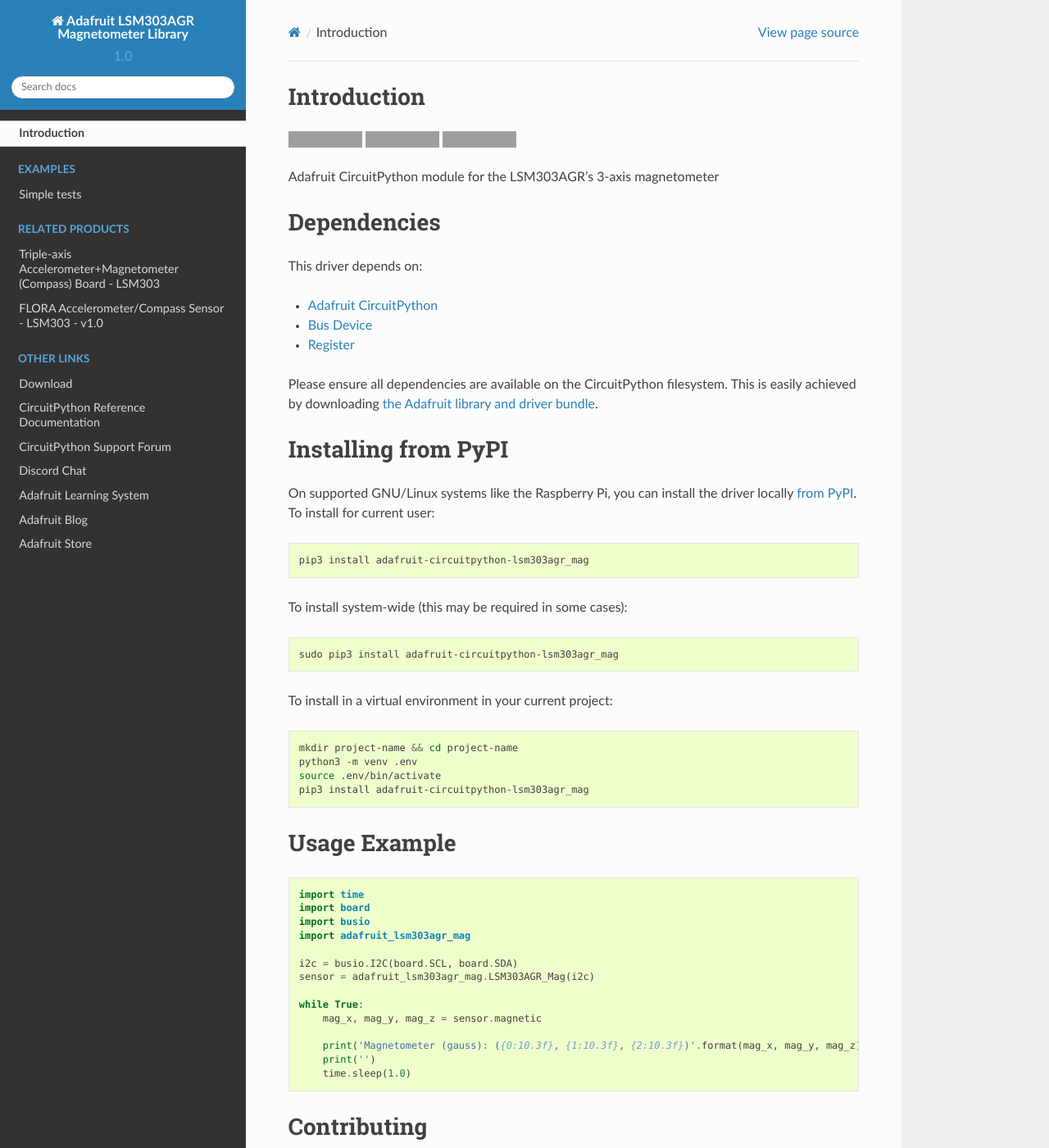
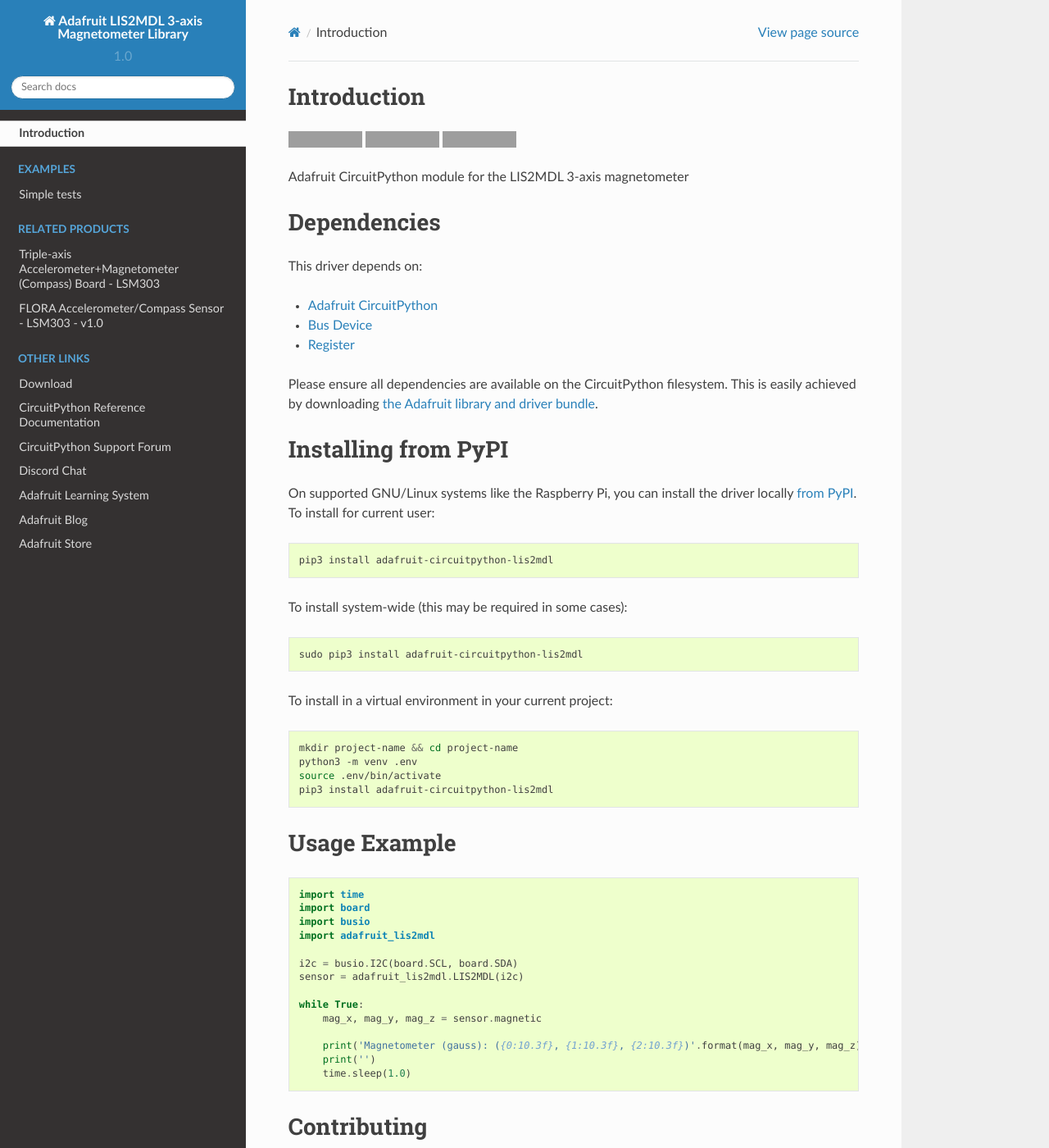
Before and after one commit to adafruit/Adafruit_CircuitPython_LIS2MDL, a Sphinx documentation site: the page built from docs/index.rst, in a window 1280 px wide and 1400 px high. Shown: the whole window at 82% size. Built offline with Sphinx 7.4.7 and the Read the Docs theme 2.0.0, drawn with Linux system fonts in a browser that asks for light colours; grey boxes are pictures that could not be loaded.

Commit message:
Rename to use the name of the actual sensor

```diff
--- a/README.rst
+++ b/README.rst
@@ -2,19 +2,19 @@
 Introduction
 ============
 
-.. image:: https://readthedocs.org/projects/adafruit-circuitpython-lsm303agr-mag/badge/?version=latest
-    :target: https://circuitpython.readthedocs.io/projects/lsm303agr-mag/en/latest/
+.. image:: https://readthedocs.org/projects/adafruit-circuitpython-lis2mdl-mag/badge/?version=latest
+    :target: https://circuitpython.readthedocs.io/projects/lis2mdl-mag/en/latest/
     :alt: Documentation Status
 
 .. image :: https://img.shields.io/discord/327254708534116352.svg
     :target: https://discord.gg/nBQh6qu
     :alt: Discord
 
-.. image:: https://github.com/adafruit/Adafruit_CircuitPython_LSM303AGR_Mag/workflows/Build%20CI/badge.svg
-    :target: https://github.com/adafruit/Adafruit_CircuitPython_LSM303AGR_Mag/actions/
+.. image:: https://github.com/adafruit/Adafruit_CircuitPython_LIS2MDL/workflows/Build%20CI/badge.svg
+    :target: https://github.com/adafruit/Adafruit_CircuitPython_LIS2MDL/actions/
     :alt: Build Status
 
-Adafruit CircuitPython module for the LSM303AGR's 3-axis magnetometer
+Adafruit CircuitPython module for the LIS2MDL 3-axis magnetometer
 
 Dependencies
 =============
@@ -32,17 +32,17 @@
 ====================
 
 On supported GNU/Linux systems like the Raspberry Pi, you can install the driver locally `from
-PyPI <https://pypi.org/project/adafruit-circuitpython-lsm303agr_mag/>`_. To install for current user:
+PyPI <https://pypi.org/project/adafruit-circuitpython-lis2mdl/>`_. To install for current user:
 
 .. code-block:: shell
 
-    pip3 install adafruit-circuitpython-lsm303agr_mag
+    pip3 install adafruit-circuitpython-lis2mdl
 
 To install system-wide (this may be required in some cases):
 
 .. code-block:: shell
 
-    sudo pip3 install adafruit-circuitpython-lsm303agr_mag
+    sudo pip3 install adafruit-circuitpython-lis2mdl
 
 To install in a virtual environment in your current project:
 
@@ -51,7 +51,7 @@
     mkdir project-name && cd project-name
     python3 -m venv .env
     source .env/bin/activate
-    pip3 install adafruit-circuitpython-lsm303agr_mag
+    pip3 install adafruit-circuitpython-lis2mdl
 
 Usage Example
 =============
@@ -61,10 +61,10 @@
     import time
     import board
     import busio
-    import adafruit_lsm303agr_mag
+    import adafruit_lis2mdl
 
     i2c = busio.I2C(board.SCL, board.SDA)
-    sensor = adafruit_lsm303agr_mag.LSM303AGR_Mag(i2c)
+    sensor = adafruit_lis2mdl.LIS2MDL(i2c)
 
     while True:
         mag_x, mag_y, mag_z = sensor.magnetic
@@ -78,7 +78,7 @@
 ============
 
 Contributions are welcome! Please read our `Code of Conduct
-<https://github.com/adafruit/Adafruit_CircuitPython_LSM303AGR_Mag/blob/master/CODE_OF_CONDUCT.md>`_
+<https://github.com/adafruit/Adafruit_CircuitPython_LIS2MDL/blob/master/CODE_OF_CONDUCT.md>`_
 before contributing to help this project stay welcoming.
 
 Documentation
--- a/docs/api.rst
+++ b/docs/api.rst
@@ -1,5 +1,5 @@
 
 .. If you created a package, create one automodule per module in the package.
 
-.. automodule:: adafruit_lsm303agr_mag
+.. automodule:: adafruit_lis2mdl
    :members:
--- a/docs/conf.py
+++ b/docs/conf.py
@@ -31,7 +31,7 @@
 master_doc = 'index'
 
 # General information about the project.
-project = u'Adafruit LSM303AGR Magnetometer Library'
+project = u'Adafruit LIS2MDL 3-axis Magnetometer Library'
 copyright = u'2019 Bryan Siepert'
 author = u'Bryan Siepert'
 
@@ -105,7 +105,7 @@
 html_favicon = '_static/favicon.ico'
 
 # Output file base name for HTML help builder.
-htmlhelp_basename = 'AdafruitLsm303AgrMagLibrarydoc'
+htmlhelp_basename = 'AdafruitLIS2MDLLibrarydoc'
 
 # -- Options for LaTeX output ---------------------------------------------
 
@@ -131,7 +131,7 @@
 # (source start file, target name, title,
 #  author, documentclass [howto, manual, or own class]).
 latex_documents = [
-    (master_doc, 'AdafruitLSM303AGRMagLibrary.tex', u'Adafruit LSM303AGR Magnetometer Library Documentation',
+    (master_doc, 'AdafruitLIS2MDLLibrary.tex', u'Adafruit LIS2MDL 3-axis Magnetometer Library Documentation',
      author, 'manual'),
 ]
 
@@ -140,7 +140,7 @@
 # One entry per manual page. List of tuples
 # (source start file, name, description, authors, manual section).
 man_pages = [
-    (master_doc, 'AdafruitLSM303AGRMaglibrary', u'Adafruit LSM303AGR Magnetometer Library Documentation',
+    (master_doc, 'AdafruitLIS2MDLlibrary', u'Adafruit LIS2MDL 3-axis Magnetometer Library Documentation',
      [author], 1)
 ]
 
@@ -150,7 +150,7 @@
 # (source start file, target name, title, author,
 #  dir menu entry, description, category)
 texinfo_documents = [
-    (master_doc, 'AdafruitLSM303AGRMagLibrary', u'Adafruit LSM303AGR Magnetometer Library Documentation',
-     author, 'AdafruitLSM303AGRMAgLibrary', 'One line description of project.',
+    (master_doc, 'AdafruitLIS2MDLLibrary', u'Adafruit LIS2MDL 3-axis Magnetometer Library Documentation',
+     author, 'AdafruitLIS2MDLLibrary', 'One line description of project.',
      'Miscellaneous'),
 ]
--- a/docs/examples.rst
+++ b/docs/examples.rst
@@ -3,12 +3,12 @@
 
 Ensure your device works with these simple tests.
 
-.. literalinclude:: ../examples/lsm303agr_mag_simpletest.py
-    :caption: examples/lsm303agr_mag_simpletest.py
+.. literalinclude:: ../examples/lis2mdl_simpletest.py
+    :caption: examples/lis2mdl_simpletest.py
     :linenos:
 
-.. literalinclude:: ../examples/lsm303agr_mag_interrupt.py
-    :caption: examples/lsm303agr_mag_interrupt.py
+.. literalinclude:: ../examples/lis2mdl_interrupt.py
+    :caption: examples/lis2mdl_interrupt.py
     :linenos:
 
-examples/lsm303agr_mag_interrupt.py
+examples/lis2mdl_interrupt.py
--- a/docs/index.rst
+++ b/docs/index.rst
@@ -32,7 +32,7 @@
 .. toctree::
     :caption: Other Links
 
-    Download <https://github.com/adafruit/Adafruit_CircuitPython_LSM303AGR_Mag/releases/latest>
+    Download <https://github.com/adafruit/Adafruit_CircuitPython_LIS2MDL/releases/latest>
     CircuitPython Reference Documentation <https://circuitpython.readthedocs.io>
     CircuitPython Support Forum <https://forums.adafruit.com/viewforum.php?f=60>
     Discord Chat <https://adafru.it/discord>
```
Also changed, not shown: adafruit_lis2mdl.py (renamed from adafruit_lsm303agr_mag.py, +7 -7 lines), setup.py (+5 -5 lines), 4 other files.
